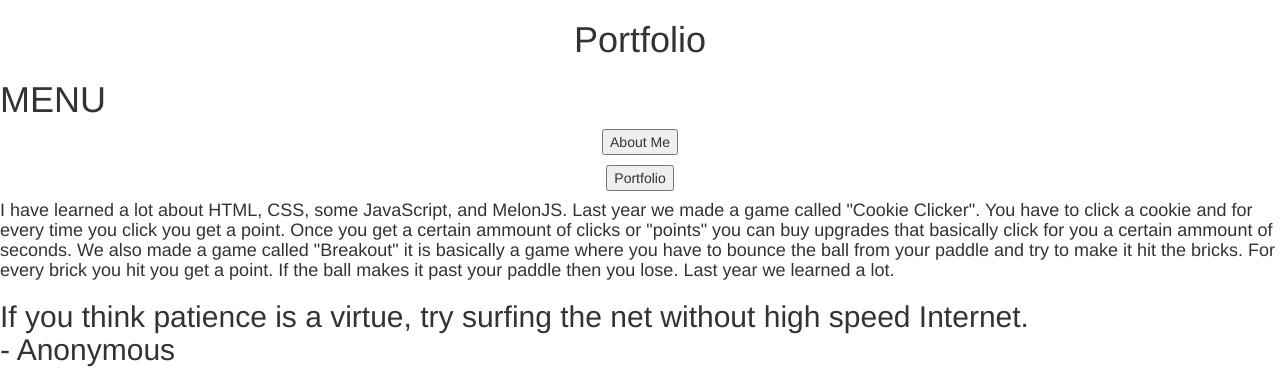
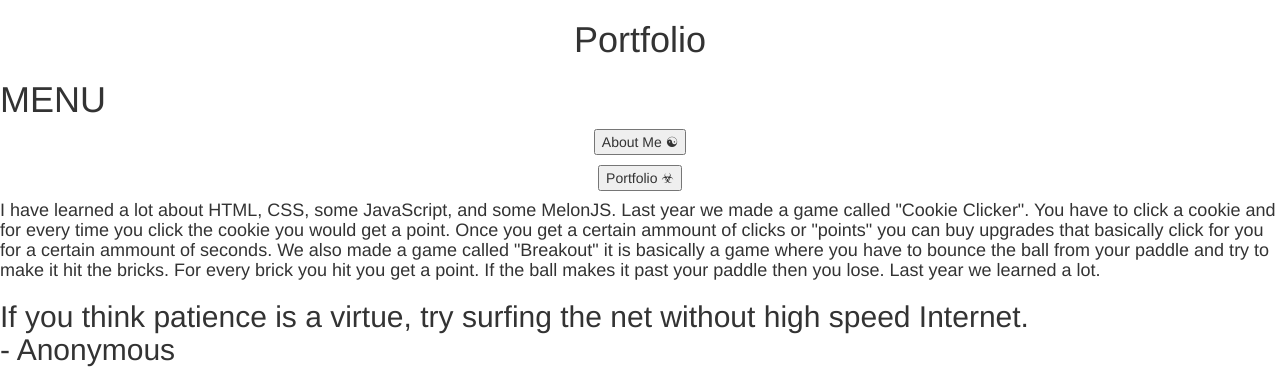
Before and after one commit to jordan13/webpage, a plain HTML site: page Work.html in a window 1280 px wide. Shown: the top 369 px of the page. Drawn offline with nearby package versions, Linux system fonts and the light colour scheme; a web font is replaced by a local one.

Commit message:
update 2300

```diff
--- a/Work.html
+++ b/Work.html
@@ -14,13 +14,13 @@
    <div class="borders container3">
       <p></p>
      <div class="borders cool2">
-     <p> <h1> MENU </h1> </p> <p> <center> <input type=button onClick="parent.location='index.html'" value='About Me'> </center> </p> <p><center> <input type=button onClick="parent.location='work.html'" value='Portfolio'> </center> </p>
+     <p> <h1> MENU </h1> </p> <p> <center> <input type=button onClick="parent.location='index.html'" value='About Me &#9775;'> </center> </p> <p><center> <input type=button onClick="parent.location='work.html'" value='Portfolio &#9763;'> </center> </p>
 
    </div>
       <div class="borders hello2>
       <p></p>
       <div class="borders container3">
-        <p> <h4> I have learned a lot about HTML, CSS, some JavaScript, and MelonJS. Last year we made a game called "Cookie Clicker". You have to click a cookie and for every time you click you get a point. Once you get a certain ammount of clicks or "points" you can buy upgrades that basically click for you a certain ammount of seconds. We also made a game called "Breakout" it is basically a game where you have to bounce the ball from your paddle and try to make it hit the bricks. For every brick you hit you get a point. If the ball makes it past your paddle then you lose. Last year we learned a lot. </h4> </p> <h2> If you think patience is a virtue, try surfing the net without high speed Internet. <p> - Anonymous </p> </h2> </p>
+        <p> <h4> I have learned a lot about HTML, CSS, some JavaScript, and some MelonJS. Last year we made a game called "Cookie Clicker". You have to click a cookie and for every time you click the cookie you would get a point. Once you get a certain ammount of clicks or "points" you can buy upgrades that basically click for you for a certain ammount of seconds. We also made a game called "Breakout" it is basically a game where you have to bounce the ball from your paddle and try to make it hit the bricks. For every brick you hit you get a point. If the ball makes it past your paddle then you lose. Last year we learned a lot. </h4> </p> <h2> If you think patience is a virtue, try surfing the net without high speed Internet. <p> - Anonymous </p> </h2> </p>
       </div>
       </div>
       <div class="borders cool2">
```
Also changed, not shown: Index.html (+3 -3 lines).
